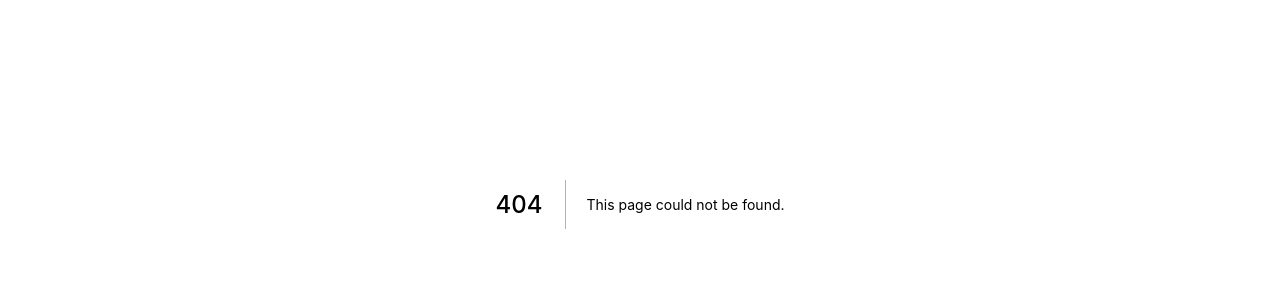
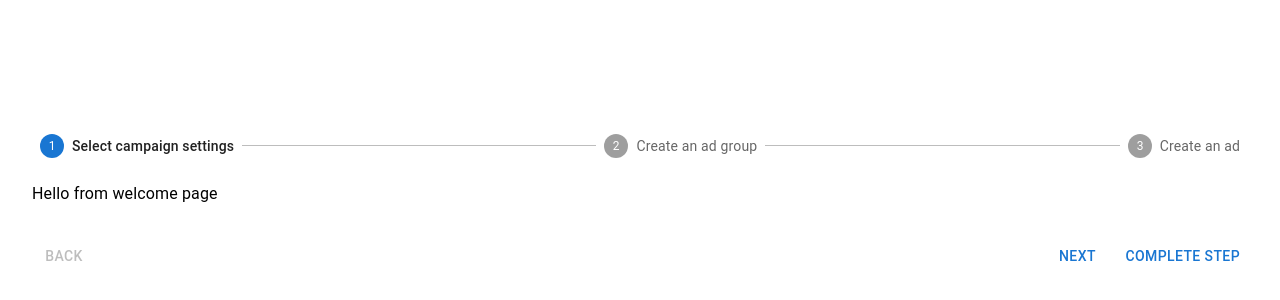
Before and after one commit to nandhinik08/Onboarding-React, a Next.js app: page /onboarding in a window 1280 px wide. Before the commit this address had no page. Shown: the part 196-496 px from the top of the page. Built offline with nearby package versions, Linux system fonts and the light colour scheme.

Commit message:
add stepper

```diff
--- a/package.json
+++ b/package.json
@@ -9,6 +9,10 @@
     "lint": "next lint"
   },
   "dependencies": {
+    "@emotion/react": "^11.10.4",
+    "@emotion/styled": "^11.10.4",
+    "@mui/icons-material": "^5.10.3",
+    "@mui/material": "^5.10.5",
     "next": "12.3.0",
     "react": "18.2.0",
     "react-dom": "18.2.0"
--- /dev/null
+++ b/pages/onboarding.js
@@ -0,0 +1,12 @@
+import Stepper from "../src/components/stepper";
+import styles from "../styles/Home.module.css";
+
+export default function Home() {
+  return (
+    <div className={styles.container}>
+      <main className={styles.main}>
+        <Stepper></Stepper>
+      </main>
+    </div>
+  );
+}
--- /dev/null
+++ b/src/components/final.js
@@ -0,0 +1,5 @@
+import styles from "../../styles/Home.module.css";
+
+export default function Final() {
+  return <div className={styles.container}>Final</div>;
+}
--- /dev/null
+++ b/src/components/home.js
@@ -0,0 +1,5 @@
+import styles from "../../styles/Home.module.css";
+
+export default function Home() {
+  return <div className={styles.container}>Home</div>;
+}
--- /dev/null
+++ b/src/components/planning.js
@@ -0,0 +1,5 @@
+import styles from "../../styles/Home.module.css";
+
+export default function Planning() {
+  return <div className={styles.container}>Planning</div>;
+}
--- /dev/null
+++ b/src/components/stepper.js
@@ -0,0 +1,129 @@
+import * as React from "react";
+import Box from "@mui/material/Box";
+import Stepper from "@mui/material/Stepper";
+import Step from "@mui/material/Step";
+import StepButton from "@mui/material/StepButton";
+import Button from "@mui/material/Button";
+import Typography from "@mui/material/Typography";
+import Welcome from "./welcome";
+
+import { useState, useEffect } from "react";
+
+const steps = [
+  "Select campaign settings",
+  "Create an ad group",
+  "Create an ad",
+];
+
+export default function HorizontalNonLinearStepper() {
+  const [activeStep, setActiveStep] = useState(0);
+  const [completed, setCompleted] = useState({});
+  useEffect(() => setActiveStep(0), []);
+  const totalSteps = () => {
+    return steps.length;
+  };
+
+  const completedSteps = () => {
+    return Object.keys(completed).length;
+  };
+
+  const isLastStep = () => {
+    return activeStep === totalSteps() - 1;
+  };
+
+  const allStepsCompleted = () => {
+    return completedSteps() === totalSteps();
+  };
+
+  const handleNext = () => {
+    const newActiveStep =
+      isLastStep() && !allStepsCompleted()
+        ? // It's the last step, but not all steps have been completed,
+          // find the first step that has been completed
+          steps.findIndex((step, i) => !(i in completed))
+        : activeStep + 1;
+    setActiveStep(newActiveStep);
+  };
+
+  const handleBack = () => {
+    setActiveStep((prevActiveStep) => prevActiveStep - 1);
+  };
+
+  const handleStep = (step) => () => {
+    setActiveStep(step);
+  };
+
+  const handleComplete = () => {
+    const newCompleted = completed;
+    newCompleted[activeStep] = true;
+    setCompleted(newCompleted);
+    handleNext();
+  };
+
+  const handleReset = () => {
+    setActiveStep(0);
+    setCompleted({});
+  };
+
+  return (
+    <Box sx={{ width: "100%" }}>
+      <Stepper nonLinear activeStep={activeStep}>
+        {steps.map((label, index) => (
+          <Step key={label} completed={completed[index]}>
+            <StepButton color="inherit" onClick={handleStep(index)}>
+              {label}
+            </StepButton>
+          </Step>
+        ))}
+      </Stepper>
+      <div>
+        {allStepsCompleted() ? (
+          <React.Fragment>
+            <Typography sx={{ mt: 2, mb: 1 }}>
+              All steps completed - you&apos;re finished
+            </Typography>
+            <Box sx={{ display: "flex", flexDirection: "row", pt: 2 }}>
+              <Box sx={{ flex: "1 1 auto" }} />
+              <Button onClick={handleReset}>Reset</Button>
+            </Box>
+          </React.Fragment>
+        ) : (
+          <React.Fragment>
+            <Typography sx={{ mt: 2, mb: 1, py: 1 }}>
+              {activeStep == 0 ? <Welcome></Welcome> : "no touch"}
+            </Typography>
+            <Box sx={{ display: "flex", flexDirection: "row", pt: 2 }}>
+              <Button
+                color="inherit"
+                disabled={activeStep === 0}
+                onClick={handleBack}
+                sx={{ mr: 1 }}
+              >
+                Back
+              </Button>
+              <Box sx={{ flex: "1 1 auto" }} />
+              <Button onClick={handleNext} sx={{ mr: 1 }}>
+                Next
+              </Button>
+              {activeStep !== steps.length &&
+                (completed[activeStep] ? (
+                  <Typography
+                    variant="caption"
+                    sx={{ display: "inline-block" }}
+                  >
+                    Step {activeStep + 1} already completed
+                  </Typography>
+                ) : (
+                  <Button onClick={handleComplete}>
+                    {completedSteps() === totalSteps() - 1
+                      ? "Finish"
+                      : "Complete Step"}
+                  </Button>
+                ))}
+            </Box>
+          </React.Fragment>
+        )}
+      </div>
+    </Box>
+  );
+}
--- /dev/null
+++ b/src/components/welcome.js
@@ -0,0 +1,3 @@
+export default function Welcome() {
+  return <div>Hello from welcome page</div>;
+}
```
Also changed, not shown: 2 other files (tests, documents, lock files or other folders).
